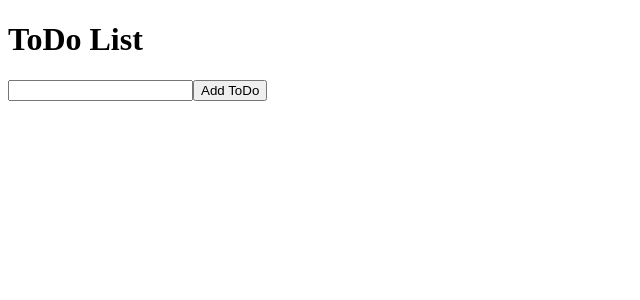
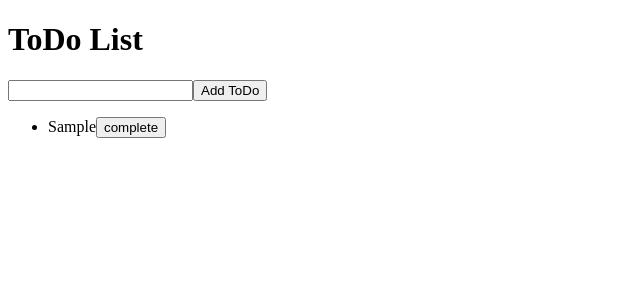
Before and after one commit to macotok/udemy-Typescript-with-React, a React (Create React App) app in the folder my-app-ts/: page / in a window 1280 px wide. Both pictures are taken after typing "Sample" into the empty fields and a click on the button "Add ToDo". Shown: the top 300 px of the page, without its empty margins (0-640 px from the left). Built offline with nearby package versions, Linux system fonts and the light colour scheme.

Commit message:
todoList途中まで

```diff
--- a/my-app-ts/src/TodoList.tsx
+++ b/my-app-ts/src/TodoList.tsx
@@ -1,12 +1,32 @@
 import React, { useState } from 'react';
 
 type formElem = React.FormEvent<HTMLFormElement>
+
+interface ITodo {
+  text: string,
+  complete: boolean
+}
+
 const TodoList = (): JSX.Element => {
   const [value, setValue] = useState<string>('');
+  const [todos, setTodos] = useState<ITodo[]>([]);
+
   const handleSubmit = (e: formElem): void => {
     e.preventDefault();
+    addTodo(value);
     setValue('');
   };
+
+  const addTodo = (text: string): void => {
+    const newTodos: ITodo[] = [...todos, { text, complete: false }];
+    setTodos(newTodos);
+  };
+
+  const completeTodo = (index: number) => {
+    const newTodos: ITodo[] = todos;
+    newTodos[index].complete = !todos[index].complete;
+    setTodos(newTodos);
+  }
 
   return (
    <>
@@ -15,6 +35,18 @@ const TodoList = (): JSX.Element => {
        <input type="text" value={value} onChange={e => setValue(e.target.value)} />
        <button type="submit">Add ToDo</button>
      </form>
+     <ul>
+       {
+         todos.map((todo: ITodo, index: number) => (
+           <li key={index}>
+             <span>{todo.text}</span>
+             <button type="button" onClick={() => completeTodo(index)}>
+               {todo.complete ? 'Incomplete' : 'complete'}
+             </button>
+           </li>
+         ))
+       }
+     </ul>
    </>
   );
 };
```
Also changed, not shown: 1 other file (tests, documents, lock files or other folders).
